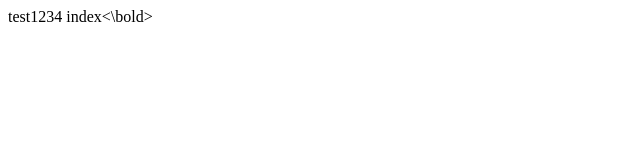
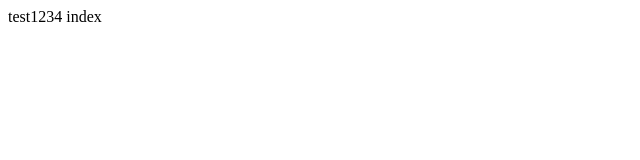
Before and after one commit to ZDavis9876/Zdavis9876.github.io, a plain HTML site: page index.html in a window 1280 px wide. Shown: the full height of the page, 0-640 px from the left. Drawn offline with Linux system fonts and the light colour scheme.

Commit message:
Update index.html

```diff
--- a/index.html
+++ b/index.html
@@ -1 +1 @@
-<bold>test1234 index<\bold>
+<bold>test1234 index</bold>
```
